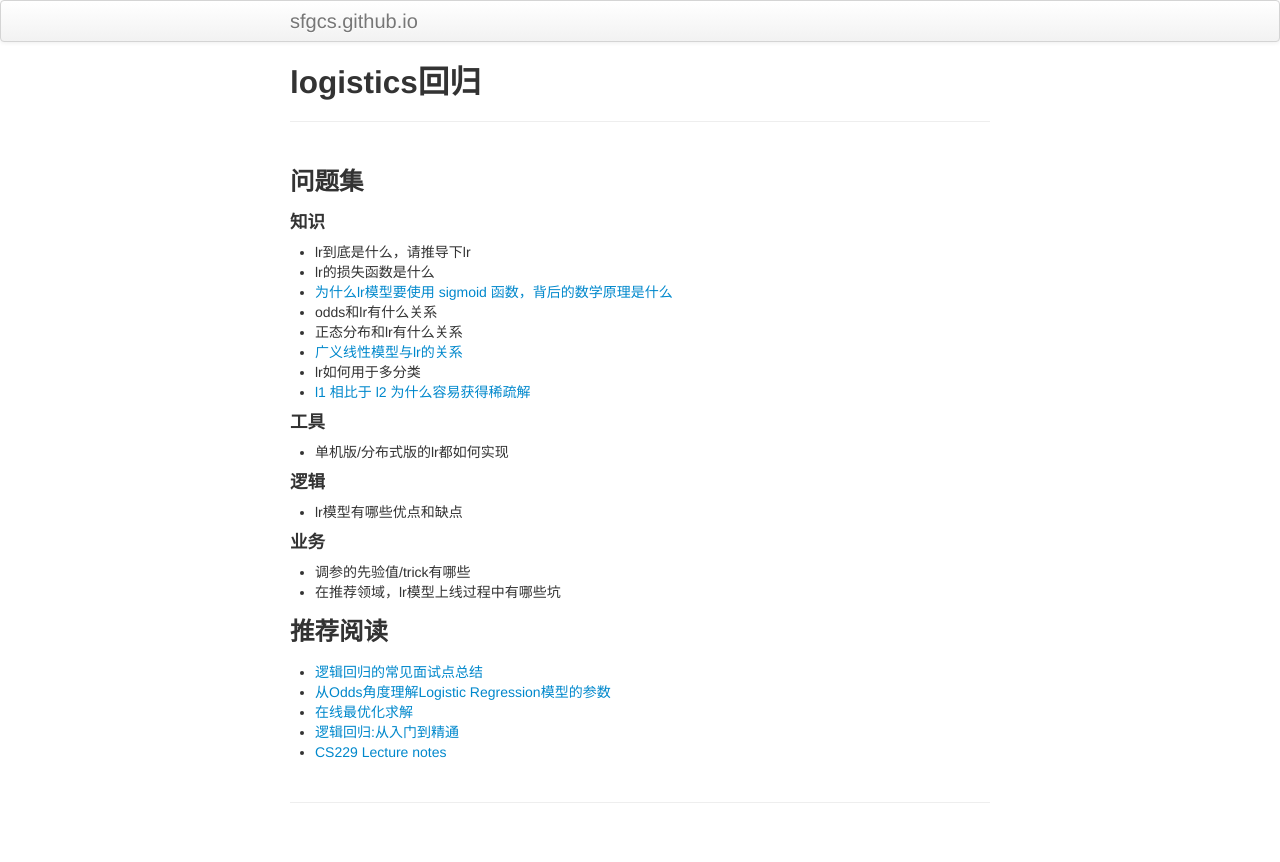
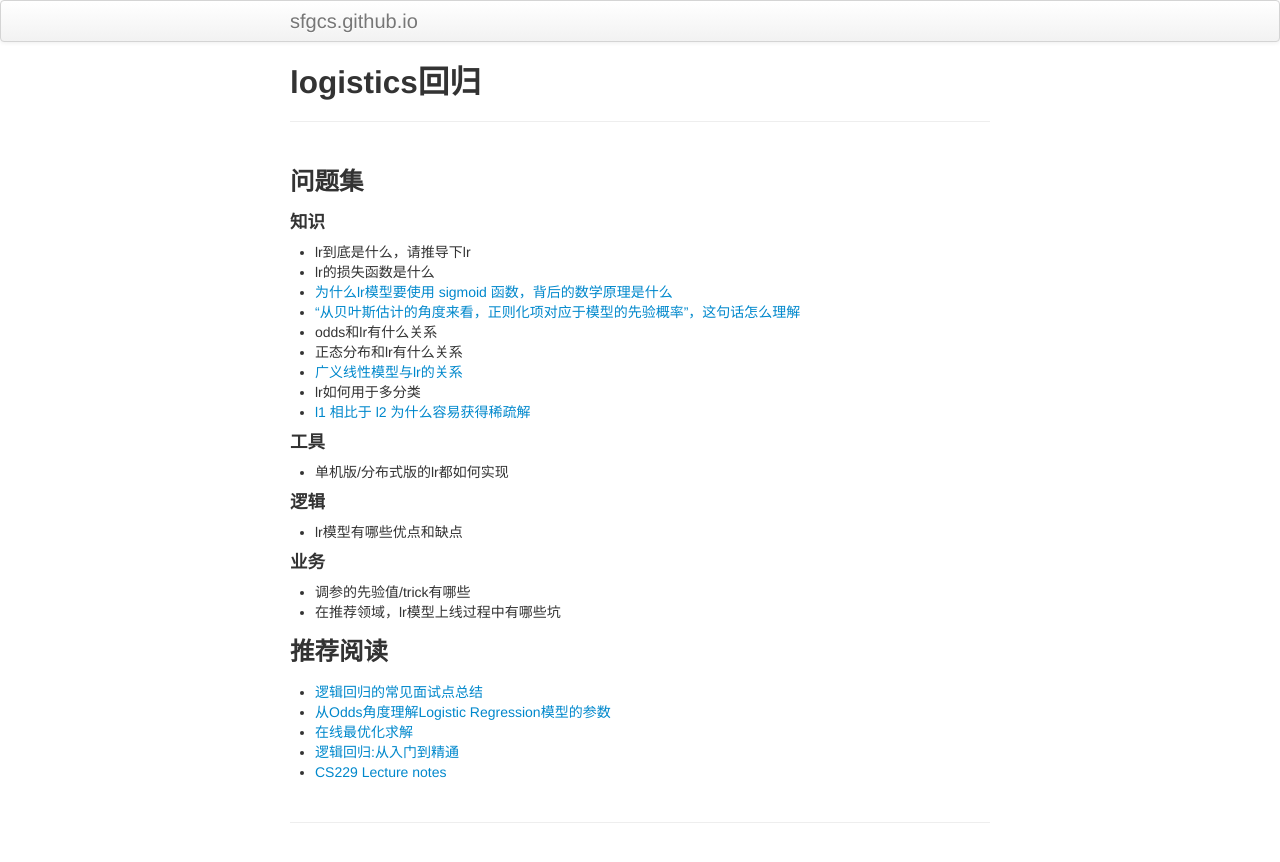
Before and after one commit to sfgcs/sfgcs.github.io, a Jekyll site: the page built from pages/lr.md, in a window 1280 px wide. Shown: the top 862 px of the page. Built offline with Jekyll 4.4.1, drawn with Linux system fonts in a browser that asks for light colours.

Commit message:
Update lr.md

```diff
--- a/pages/lr.md
+++ b/pages/lr.md
@@ -11,6 +11,7 @@ description:
 - lr到底是什么，请推导下lr
 - lr的损失函数是什么
 - [为什么lr模型要使用 sigmoid 函数，背后的数学原理是什么](https://www.zhihu.com/question/35322351)
+- [“从贝叶斯估计的角度来看，正则化项对应于模型的先验概率”，这句话怎么理解](https://blog.csdn.net/haolexiao/article/details/70243292)
 - odds和lr有什么关系
 - 正态分布和lr有什么关系
 - [广义线性模型与lr的关系](http://cs229.stanford.edu/notes/cs229-notes1.pdf)
```
